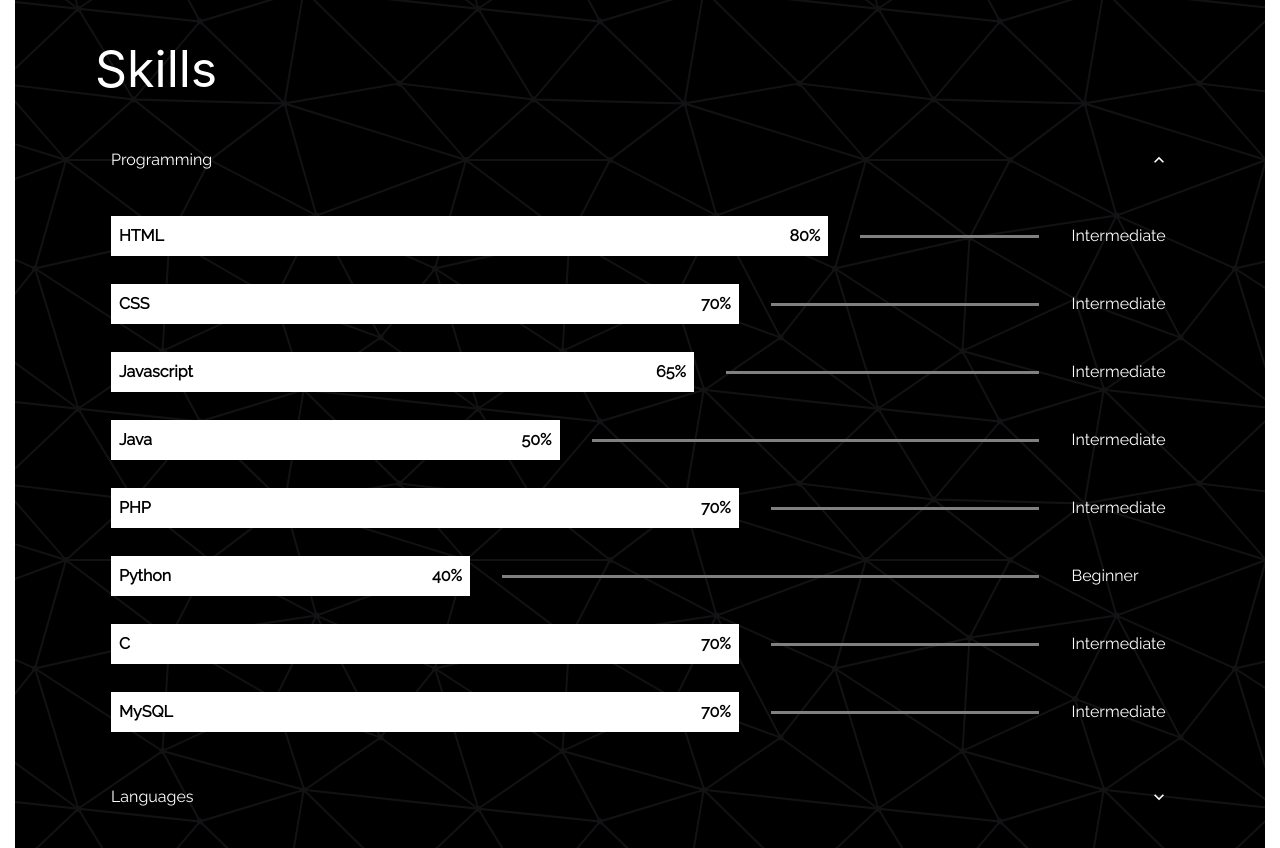
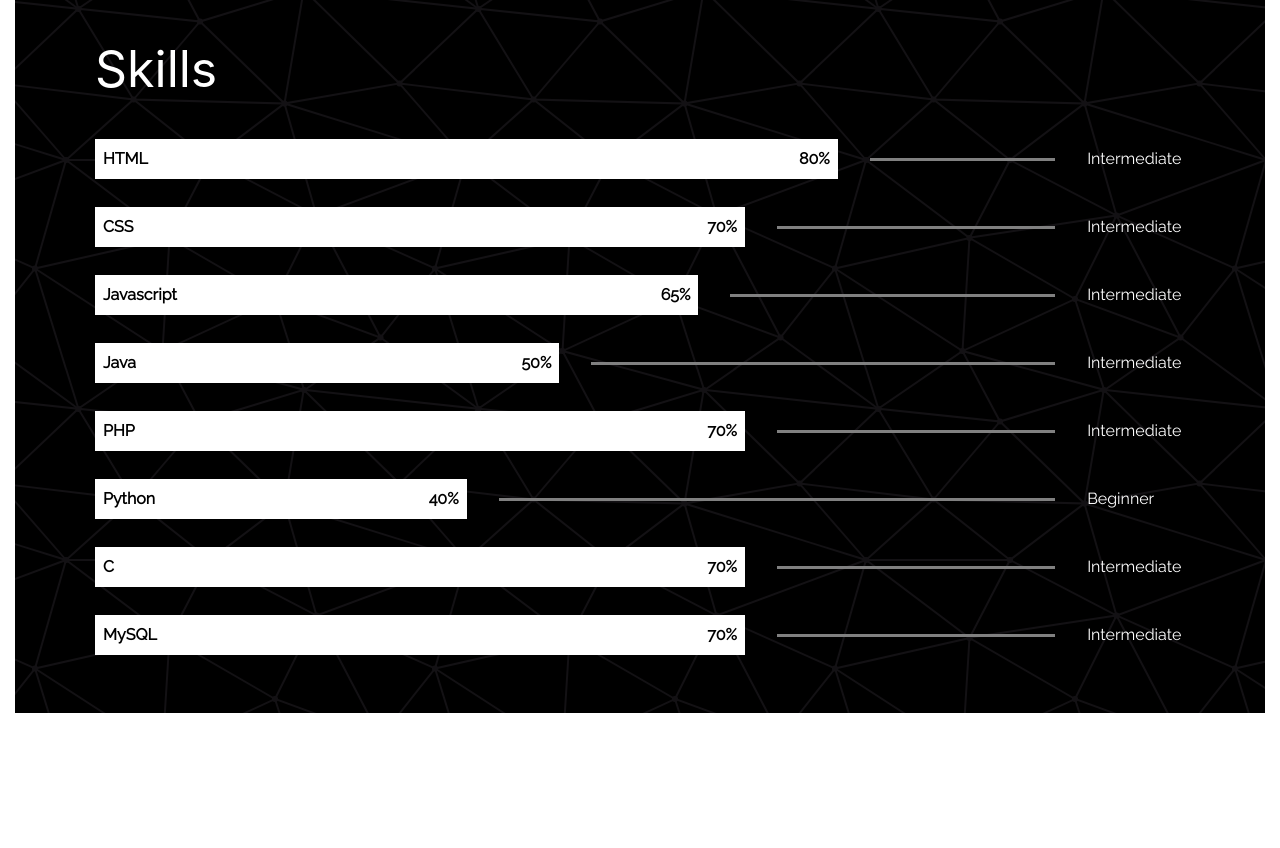
Before and after one commit to najimRizky/personal_site_nazky_r, a React (Create React App) app: page / in a window 1280 px wide. Shown: the part 1160-2008 px from the top of the page. After the commit the page ends 1873 px from the top, so only its background shows below. Built offline with nearby package versions, Linux system fonts and the light colour scheme.

Commit message:
add animation skill run onView

```diff
--- a/src/components/Skills.js
+++ b/src/components/Skills.js
@@ -1,12 +1,15 @@
-import { Accordion, AccordionButton, AccordionIcon, AccordionItem, AccordionPanel } from "@chakra-ui/accordion";
 import { Box,Flex, Heading, HStack, Spacer, Text } from "@chakra-ui/layout";
 import { AnimatePresence, motion } from "framer-motion";
 import bgBox from "../assets/bgBoxHome.svg";
+import { useInView } from "react-intersection-observer";
+import { useEffect } from "react";
+import { useAnimation } from "framer-motion";
 
 const MotionBox = motion(Box);
-const MotionAccordionPanel = motion(AccordionPanel);
+const MotionText = motion(Text);
 const MotionFlex = motion(Flex);
 const MotionHStack = motion(HStack);
+
 
 
 const programming = ([
@@ -20,33 +23,67 @@ const programming = ([
     { lang: "MySQL", rank: "Intermediate", levelSkil: "70%", levelIdx: "30%", id: 8 },
 ]);
 
-const language = ([
-    { lang: "Bahasa Indonesia", rank: "Advance", levelSkil: "90%", levelIdx: "10%", id: 1 },
-    { lang: "English", rank: "Intermediate", levelSkil: "60%", levelIdx: "40%", id: 2 },
-]);
+// const language = ([
+//     { lang: "Bahasa Indonesia", rank: "Advance", levelSkil: "90%", levelIdx: "10%", id: 1 },
+//     { lang: "English", rank: "Intermediate", levelSkil: "60%", levelIdx: "40%", id: 2 },
+// ]);
 
 const BaseVariants = {
     hidden: {
-        y: -100,
+        y:-100
     },
     visible: {
-        y: 0,
+        y:0,
         transition: {
             when: "beforeChildren",
-            staggerChildren: 0.3
+            staggerChildren: 0.1
         }
     }
 }
 
 const NextVariants = {
     hidden: {
-        x: -400,
+        x: -700,
     },
     visible: {
         x: 0,
         transition: {
             type: "linear",
-            duration: 0.3
+            duration: 0.6,
+        }
+    },
+    exit: {
+        opacity: 0
+    }
+}
+
+const NextVariants2 = {
+    hidden: {
+        scaleX: 8,
+        opacity: 0
+
+    },
+    visible: {
+        scaleX: 1,
+        opacity: 1,
+        transition: {
+            type: "linear",
+            duration: 0.6
+        }
+    },
+    exit: {
+        opacity: 0
+    }
+}
+
+const NextVariants3 = {
+    hidden: {
+        opacity: 0
+    },
+    visible: {
+        opacity: 1,
+        transition: {
+            duration: 0.2
         }
     },
     exit: {
@@ -55,26 +92,27 @@ const NextVariants = {
 }
 
 const Skills = () => {
+    const {ref, inView} = useInView();
+    const animation = useAnimation();
+
+    useEffect(() => {
+        if(inView){
+            animation.start("visible");
+            console.log("sini")
+        }
+        // eslint-disable-next-line
+    }, [inView]);
     return (
         <MotionBox  id="skills" color="white" backgroundImage={bgBox} px={[1,1,20,20]} pb={[10, 10, 30, 30]} pt={70} fontFamily="Raleway">
             <Heading mb={10} px={[5,5,0,0]} fontWeight={400} fontSize={50} >
                 Skills
             </Heading>
-            <Accordion allowToggle defaultIndex={[0]} style={{border: "0px solid rgba(0,0,0,0)"}} >
-                <AccordionItem >
-                    <AccordionButton _hover={{bgColor: "rgba(255,255,255,0.1)"}} borderRadius="20px" transition="0.2s" border="none">
-                        <Box flex="1" textAlign="left">
-                            Programming
-                        </Box>
-                        <AccordionIcon />
-                    </AccordionButton>
-                    <MotionAccordionPanel pb={4} >
-                    <AnimatePresence >
-                    <motion.div variants={BaseVariants} initial="hidden" animate="visible" >
+            <AnimatePresence >
+                    <motion.div ref={ref} variants={BaseVariants} initial="hidden" animate={animation} >
                     {programming.length && programming.map((item) => (
-                        <MotionFlex  alignItems="center"  overflow="hidden" my={7} w="100%" key={item.id}>
-                            <MotionHStack variants={NextVariants} w="90%" color="white" alignItems="center" spacing={[2,2,8,8]} overflow="hidden">
-                                <MotionBox bg="white" w={item.levelSkil} h="40px" p="2" color="black" >
+                        <MotionFlex alignItems="center"  overflow="hidden" my={7} w="100%" key={item.id}>
+                            <MotionHStack w="90%" color="white" alignItems="center" spacing={[2,2,8,8]} overflow="hidden">
+                                <MotionBox zIndex="1"  variants={NextVariants} bg="white" w={item.levelSkil} h="40px" p="2" color="black" >
                                     <Flex>
                                         <Text fontWeight="bold">{item.lang}</Text>
                                         <Spacer/>
@@ -82,42 +120,13 @@ const Skills = () => {
                                     </Flex>
                                     {/* {item.lang} */}
                                 </MotionBox>
-                                <MotionBox  w={item.levelIdx} h="3px" bg="gray"></MotionBox>
+                                <MotionBox variants={NextVariants2} w={item.levelIdx} h="3px" bg="gray"></MotionBox>
                             </MotionHStack>
-                            <Text w="100px" ml={[2,2,8,8]} >{item.rank}</Text>
+                            <MotionText variants={NextVariants3} w="100px" ml={[2,2,8,8]} >{item.rank}</MotionText>
                         </MotionFlex>
                     ))}
                     </motion.div>
                     </AnimatePresence>
-                    </MotionAccordionPanel>
-                </AccordionItem>
-                <AccordionItem >
-                    <AccordionButton _hover={{bgColor: "rgba(255,255,255,0.1)"}} borderRadius="20px" transition="0.2s" border="none">
-                        <Box flex="1" textAlign="left">
-                            Languages
-                        </Box>
-                        <AccordionIcon />
-                    </AccordionButton>
-                    <AccordionPanel pb={4}>
-                    {language.map((item) => (
-                        <Flex alignItems="center" overflow="hidden" my={7} w="100%" key={item.id}>
-                            <HStack w="90%" color="white" alignItems="center" spacing={[2,2,8,8]} overflow="hidden">
-                                <MotionBox bg="white" w={item.levelSkil} h="40px" p="2" color="black" >
-                                    <Flex>
-                                        <Text fontWeight="bold">{item.lang}</Text>
-                                        <Spacer/>
-                                        <Text fontWeight="bold">{item.levelSkil}</Text>
-                                    </Flex>
-                                    {/* {item.lang} */}
-                                </MotionBox>
-                                <Box w={item.levelIdx} h="3px" bg="gray"></Box>
-                            </HStack>
-                            <Text w="100px" ml={[2,2,8,8]} >{item.rank}</Text>
-                        </Flex>
-                    ))}
-                    </AccordionPanel>
-                </AccordionItem>
-            </Accordion>
         </MotionBox>
     );
 }
```
